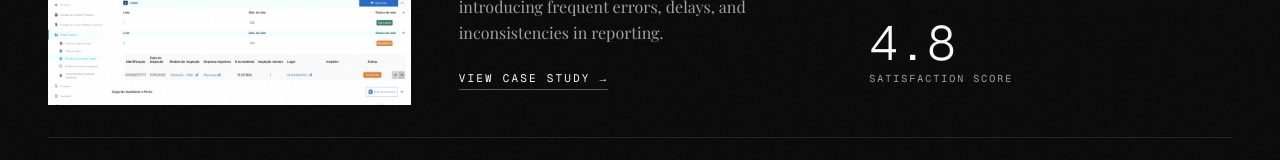
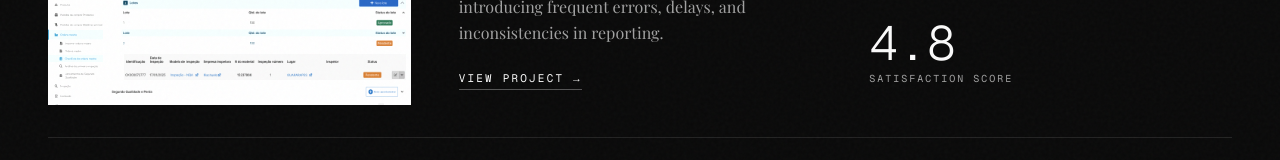
Before and after one commit to NasserKK/product-designer-portfolio, a Next.js app: page / in a window 1280 px wide. Both pictures are taken after a click on the button 640 px from the left and 1209 px from the top of the page. Shown: the part 1436-1596 px from the top of the page. Built offline with nearby package versions, Linux system fonts and the light colour scheme; a web font is replaced by a local one.

Commit message:
feat: change "View case study" to "View project" in Works component\n\nUpdated link text for clarity

```diff
--- a/components/works.tsx
+++ b/components/works.tsx
@@ -122,7 +122,7 @@ export function Works() {
                             onClick={(e) => e.stopPropagation()}
                             className="self-start font-mono text-[11px] tracking-[0.2em] uppercase border-b border-white/30 pb-0.5 text-foreground hover:border-white transition-colors duration-200"
                           >
-                            View case study →
+                            View project →
                           </Link>
                         ) : null}
 
```
